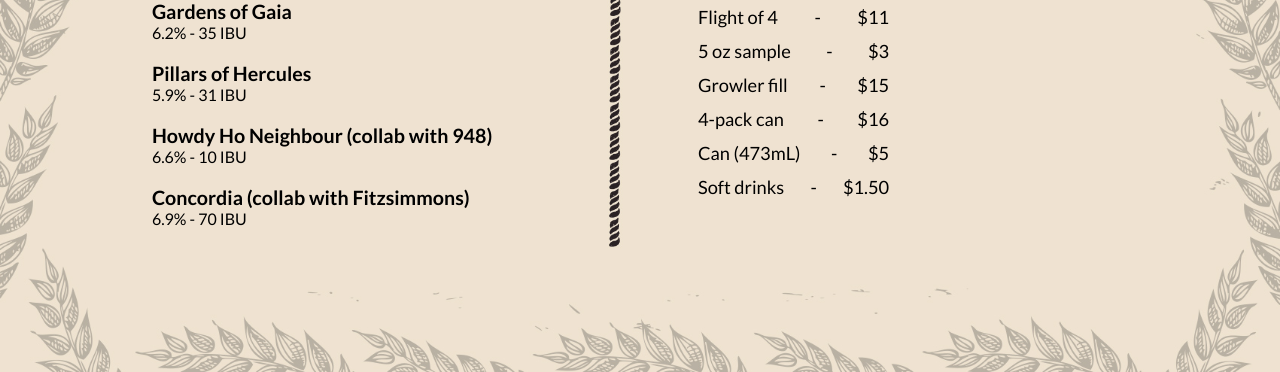
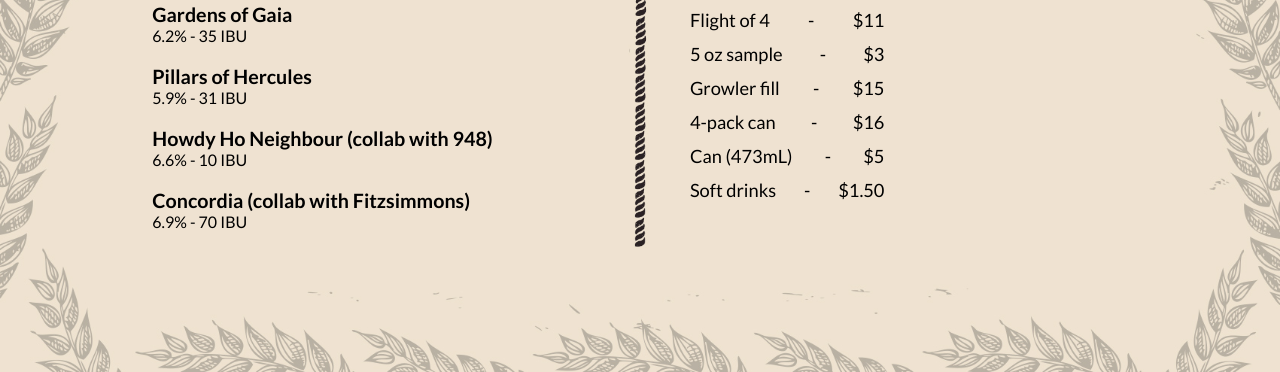
Before and after one commit to Borispp/beer, a plain HTML site: page index.html in a window 1280 px wide. Shown: the part 428-800 px from the top of the page. Drawn offline with Linux system fonts and the light colour scheme.

Commit message:
initial commit

```diff
--- a/index.html
+++ b/index.html
@@ -45,12 +45,11 @@
 
 			.content__left,
 			.content__right {
-				flex: 0 0 calc(50% - 2vw)
+				flex: 0 0 calc(50% - 2vw);
 				box-sizing: border-box;
 			}
 
 			.content__right {
-				padding-left: 5%;
 			}
 
 			.beer1 {
```
Also changed, not shown: 1 other file.
